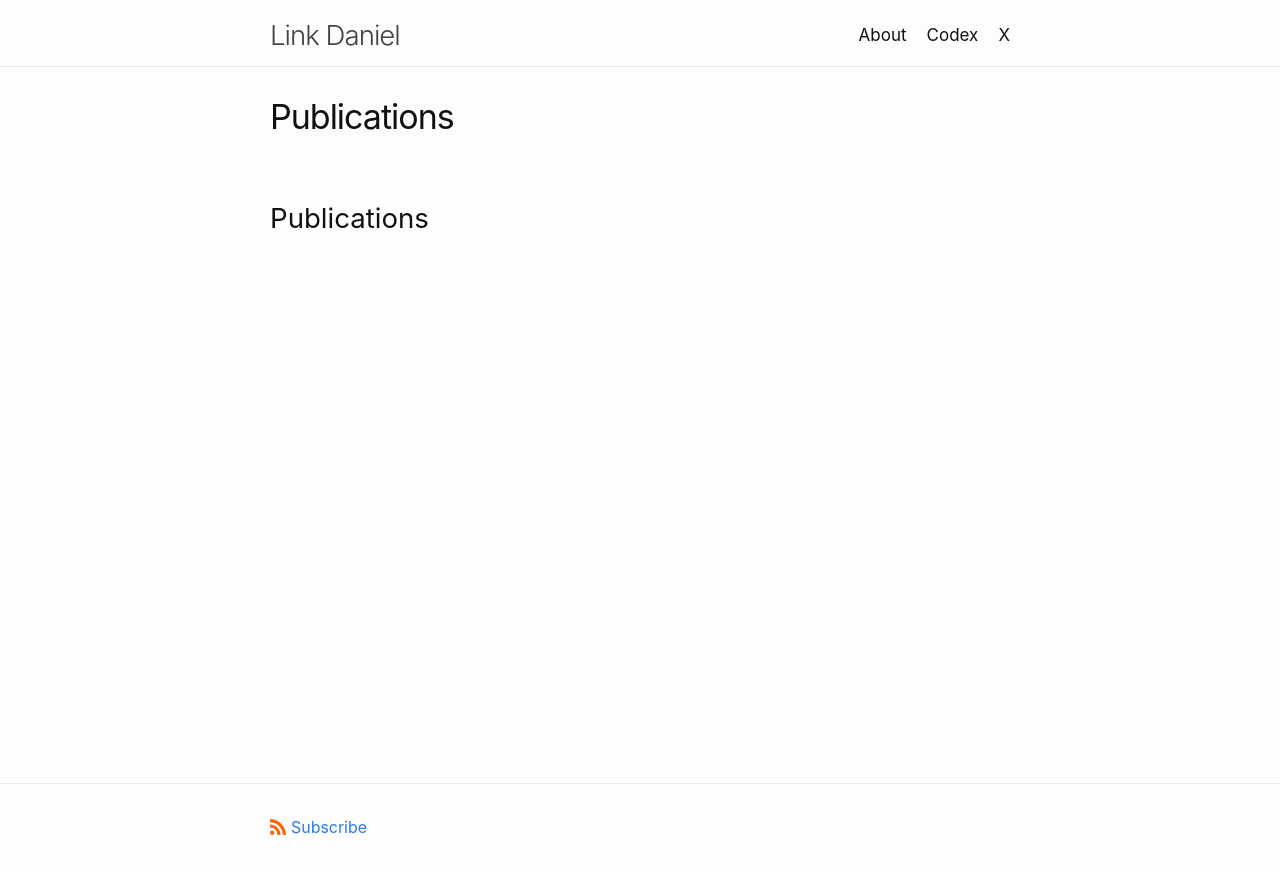
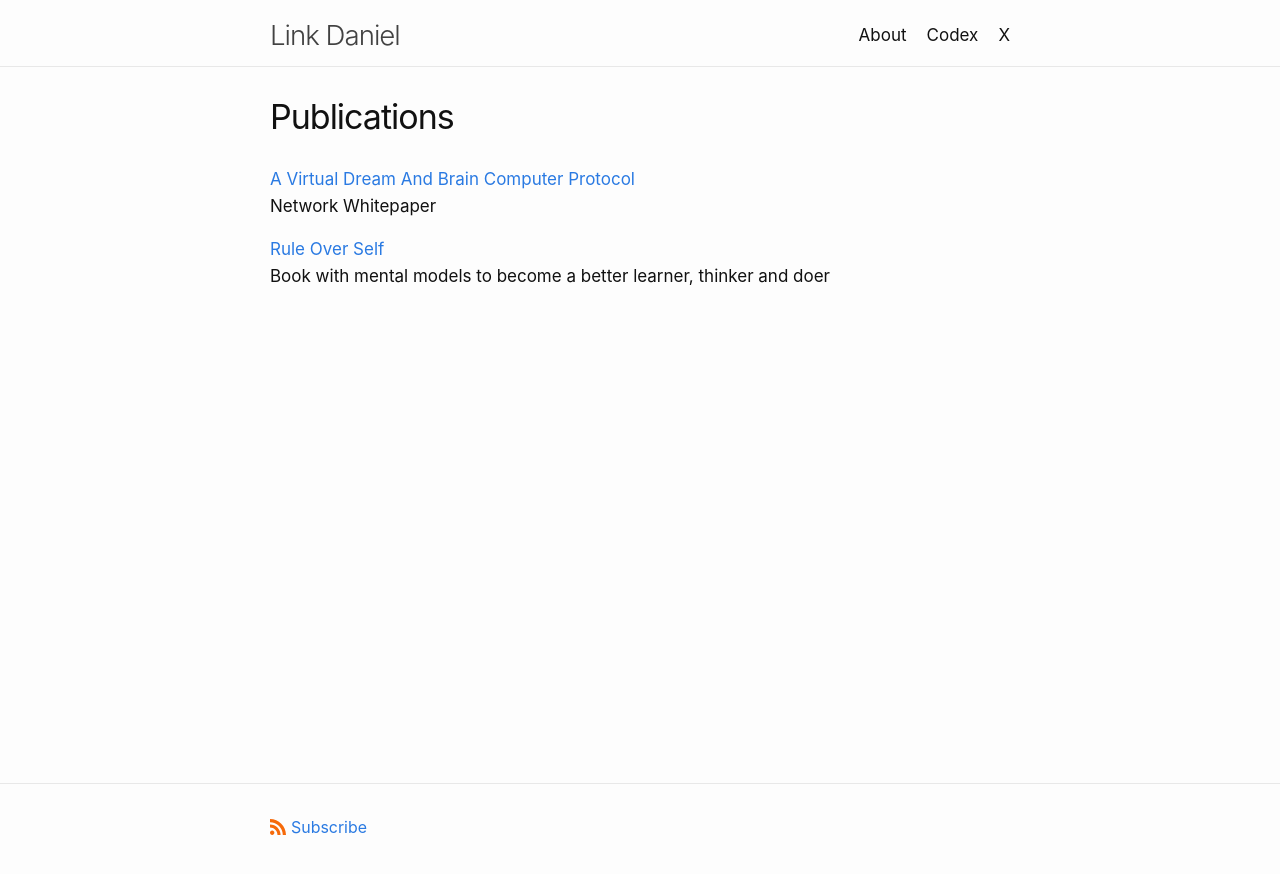
Before and after one commit to link-daniel/link.github.io, a Jekyll site: the page built from publications.md, in a window 1280 px wide. Shown: the top 874 px of the page. Built offline with Jekyll 4.4.1, drawn with Linux system fonts in a browser that asks for light colours.

Commit message:
Update publications.md

```diff
--- a/publications.md
+++ b/publications.md
@@ -4,4 +4,11 @@ title: Publications
 permalink: /publications/
 ---
 
-### Publications
+[A Virtual Dream And Brain Computer Protocol](/network)
+<br>
+Network Whitepaper
+
+[Rule Over Self](/ruleoverself)
+<br>
+Book with mental models to become a better learner, thinker and doer
+<br>
```
